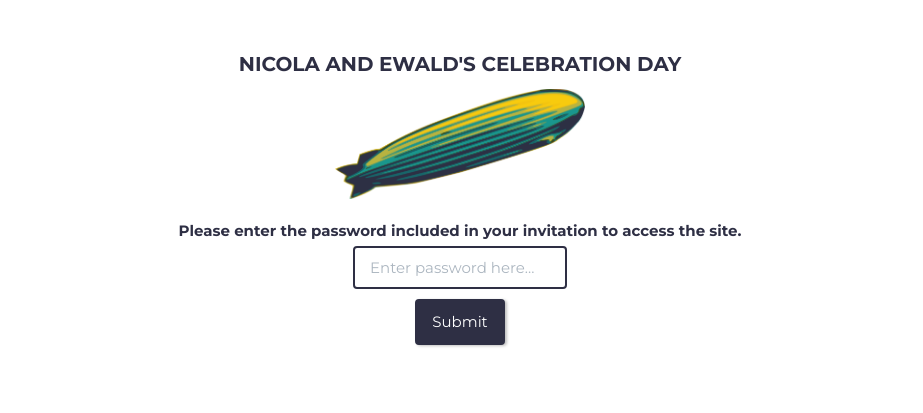
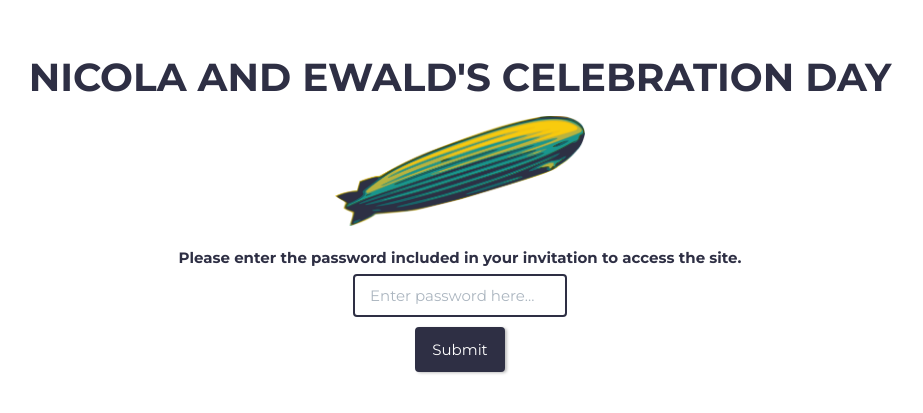
Before and after one commit to ezietsman/celebrationday, a Jekyll site: the page built from index.html, in a window 1280 px wide. Shown: the top 413 px of the page, without its empty margins (180-1103 px from the left). Built offline with Jekyll 4.4.1, drawn with Linux system fonts in a browser that asks for light colours.

Commit message:
Update main.css

```diff
--- a/_includes/css/main.css
+++ b/_includes/css/main.css
@@ -50,6 +50,7 @@ p#security{
     font-family: Montserrat,"Helvetica Neue",Helvetica,Arial,sans-serif;
     font-weight: 700;
     text-align:center;
+    font-size: 39px;
 }
 
 label, button, input{
```
